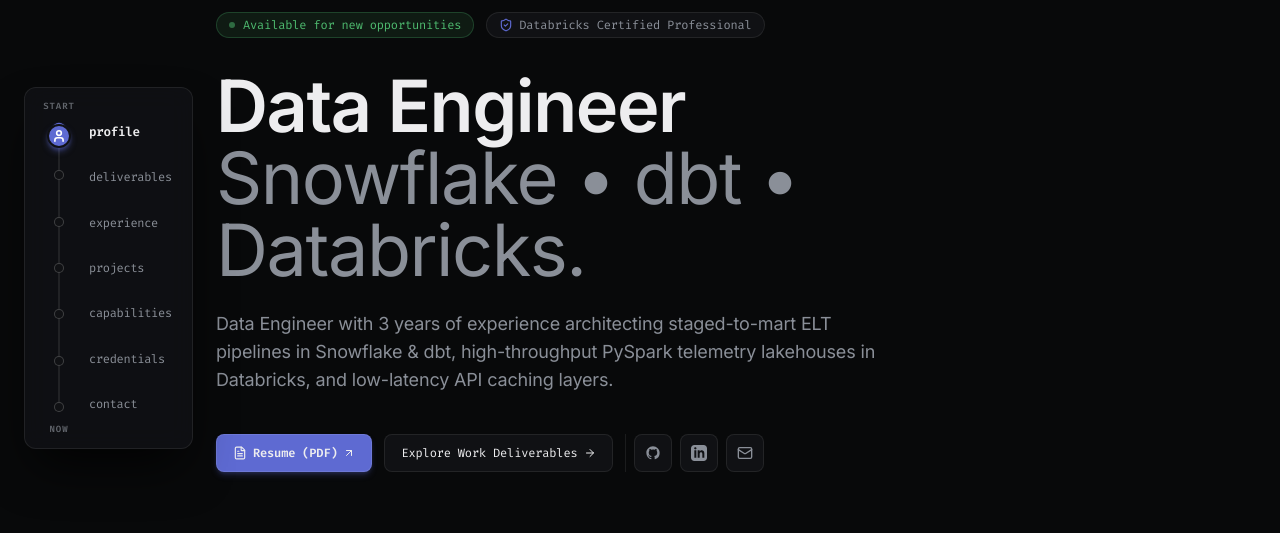
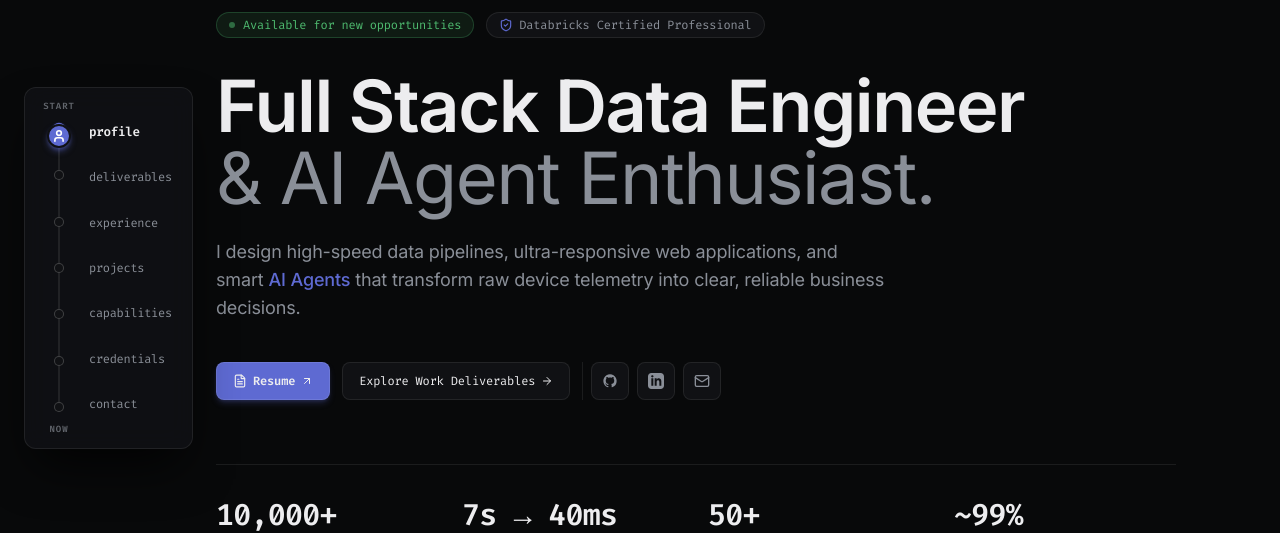
Before and after one commit to sabhinandan403/my-portfolio, a React (Vite) app: page / in a window 1280 px wide. Shown: the part 132-665 px from the top of the page. Built offline with nearby package versions, Linux system fonts and the light colour scheme; no server answers.

Commit message:
chore: restore original Full Stack Data Engineer & AI Agent Enthusiast headline, update experience section to latest resume, fix LinkedIn profile URL and resume download links

```diff
--- a/src/components/Hero.tsx
+++ b/src/components/Hero.tsx
@@ -28,27 +28,25 @@
         {/* Editorial Headline */}
         <div className="space-y-6 max-w-4xl">
           <h1 className="text-4xl sm:text-6xl lg:text-7xl font-bold tracking-tight text-stone-900 dark:text-[#EDEDEF] leading-[1.08]">
-            Data Engineer <br />
-            <span className="text-stone-500 dark:text-[#8A8F98] font-normal">Snowflake &bull; dbt &bull; Databricks.</span>
+            Full Stack Data Engineer <br />
+            <span className="text-stone-500 dark:text-[#8A8F98] font-normal">&amp; AI Agent Enthusiast.</span>
           </h1>
 
           {/* Simple, Non-Tech Friendly & Impactful Copy */}
           <p className="text-base sm:text-lg text-stone-600 dark:text-[#8A8F98] max-w-2xl leading-relaxed font-normal">
-            Data Engineer with 3 years of experience architecting staged-to-mart ELT pipelines in Snowflake &amp; dbt, high-throughput PySpark telemetry lakehouses in Databricks, and low-latency API caching layers.
+            I design high-speed data pipelines, ultra-responsive web applications, and smart <span className="text-[#5E6AD2] font-medium">AI Agents</span> that transform raw device telemetry into clear, reliable business decisions.
           </p>
 
           {/* Rapid Links Bar */}
           <div className="flex flex-wrap items-center gap-3 pt-4">
-            <a
-              href={PORTFOLIO_DATA.personal.googleDriveResumeUrl}
-              target="_blank"
-              rel="noreferrer"
+            <button
+              onClick={onOpenResume}
               className="px-4 py-2.5 rounded-lg bg-[#5E6AD2] hover:bg-[#6875E3] text-white dark:text-[#EDEDEF] font-semibold text-xs font-mono transition-all flex items-center gap-1.5 shadow-md shadow-[#5E6AD2]/25 border border-white/[0.1] active:scale-98 cursor-pointer"
             >
               <FileText className="w-3.5 h-3.5" />
-              <span>Resume (PDF)</span>
+              <span>Resume</span>
               <ArrowUpRight className="w-3 h-3" />
-            </a>
+            </button>
 
             <a
               href="#architectures"
--- a/src/data/portfolioData.ts
+++ b/src/data/portfolioData.ts
@@ -35,11 +35,11 @@
 export const PORTFOLIO_DATA = {
   personal: {
     name: "Abhinandan Kumar",
-    title: "Data Engineer | SQL | Snowflake | dbt | Databricks",
+    title: "Full Stack Data Engineer & AI Agent Enthusiast",
     location: "India",
     email: "sabhinandan403@gmail.com",
     phone: "+91-9817750262",
-    linkedin: "https://linkedin.com/in/abhinandankumar",
+    linkedin: "https://www.linkedin.com/in/abhinandan-kumar-611a64192/",
     github: "https://github.com/abhinandankumar",
     googleDriveResumeUrl: "./Abhinandan_Kumar_Resume.pdf",
     summary: `Data Engineer with 3 years of experience across SQL, ETL/ELT pipelines, cloud data platforms and data-driven applications. Hands-on with Snowflake and dbt for staged-to-mart transformations, incremental processing and analytical data modeling, and with PySpark/Databricks for IoT telemetry pipelines. Strong SQL foundation across Snowflake, SQL Server and PostgreSQL, with experience supporting production data workflows, performance investigation, reporting and application integration.`
```
